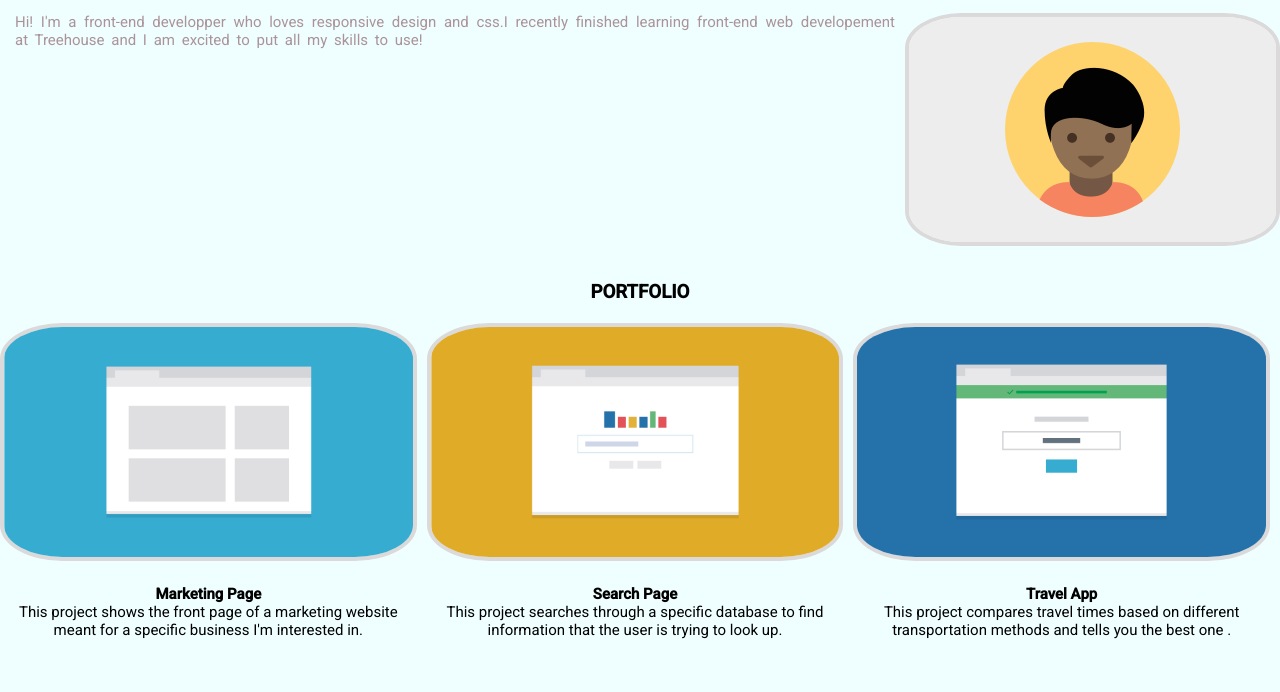
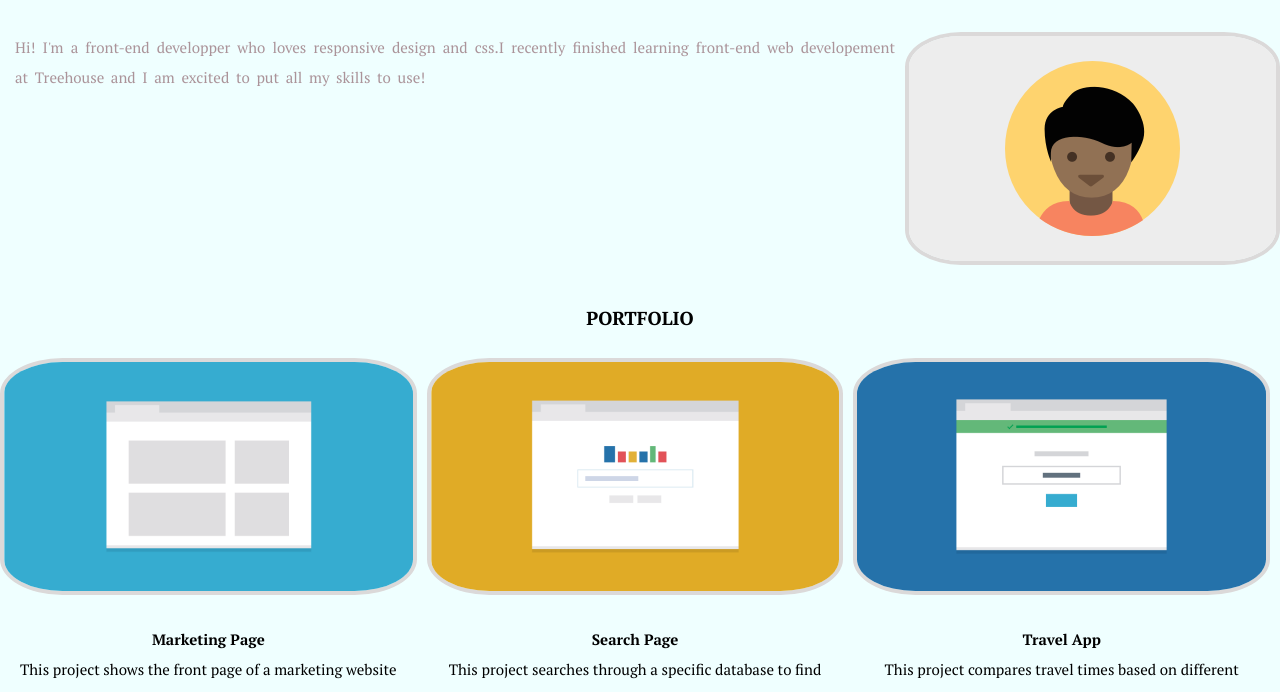
Before and after one commit to amouna89/Responsive-layout-site, a plain HTML site: page index.html in a window 1280 px wide. Shown: the part 138-830 px from the top of the page. Drawn offline with Linux system fonts and the light colour scheme.

Commit message:
line-height property

```diff
--- a/css/styles.css
+++ b/css/styles.css
@@ -8,17 +8,21 @@
 body{
 
     background-color :rgb(239, 255, 255);
+    font-family: 'Crete Round', serif;
+    font-family: 'PT Serif', serif;
+    line-height: 2;/*permet de controler l'espace entre les lines */
 }
 
 
 html{
 
-    font-family: 'Roboto', sans-serif;
+
     font-size:15px;/*root font size*/
 
 
 }
-
+h1,h2,h3,h4{font-weight: 700;}
+p{font-weight: 400;}
 
 header,main{
 
@@ -51,9 +55,11 @@ img:hover {
 h1{
 
     font-size: 1.5rem;
+
     margin-bottom: 30px;
     margin-top: 0;/*to delete the space between the header and the top of the screen */
    padding: 2rem 0;
+
 
 }
 
--- a/index.html
+++ b/index.html
@@ -11,8 +11,9 @@
 
         <link rel="preconnect" href="https://fonts.googleapis.com">
         <link rel="preconnect" href="https://fonts.gstatic.com" crossorigin>
-        <link href="https://fonts.googleapis.com/css2?family=Roboto+Slab:wght@500&family=Roboto:wght@300;400;500&display=swap" rel="stylesheet">
-
+        <link rel="preconnect" href="https://fonts.googleapis.com">
+<link rel="preconnect" href="https://fonts.gstatic.com" crossorigin>
+<link href="https://fonts.googleapis.com/css2?family=Crete+Round&family=PT+Serif:wght@400;700&display=swap" rel="stylesheet">
 
         <link href="css/styles.css" rel="stylesheet">
 
```
